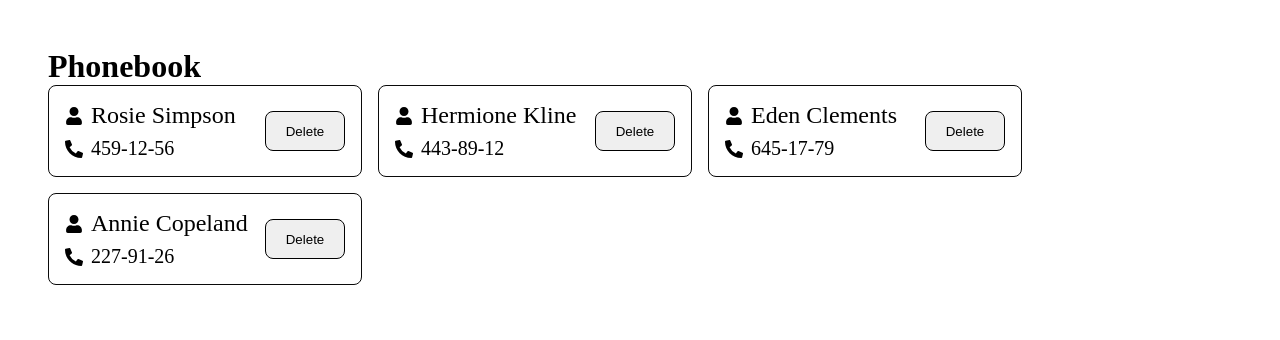
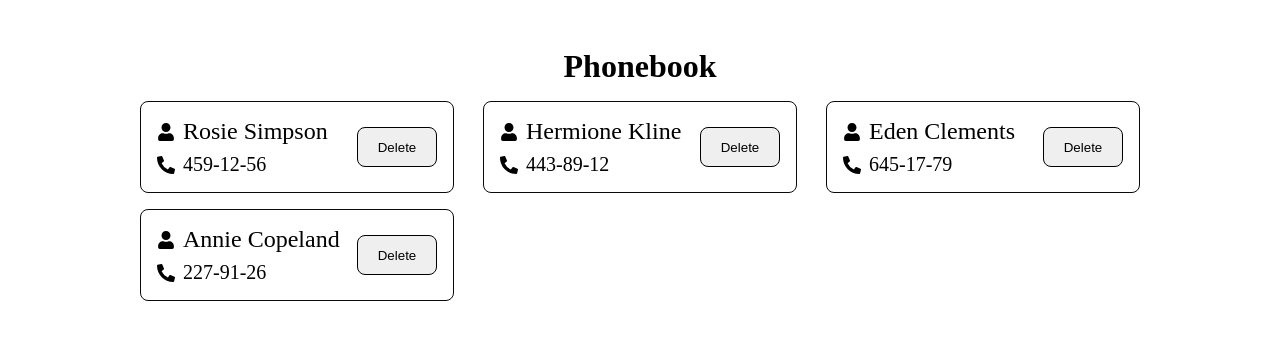
Before and after one commit to Oleksand-Kalinin/goit-react-hw-03, a React (Vite) app: page / in a window 1280 px wide. Shown: the top 340 px of the page. Built offline with nearby package versions, Linux system fonts and the light colour scheme.

Commit message:
add ContactList style

```diff
--- a/src/components/ContactList/ContactList.module.css
+++ b/src/components/ContactList/ContactList.module.css
@@ -2,7 +2,10 @@
     display: flex;
     gap: 16px;
     flex-wrap: wrap;
-    max-width: 1200px;
+    max-width: 1000px;
+    justify-content: space-between;
+    margin-left: auto;
+    margin-right: auto;
 }
 
 .contactItem {
--- a/src/index.css
+++ b/src/index.css
@@ -16,6 +16,11 @@ h6,
 p {
   margin-top: 0;
   margin-bottom: 0;
+}
+
+h1 {
+  margin-bottom: 16px;
+  text-align: center;
 }
 
 ul,
```
